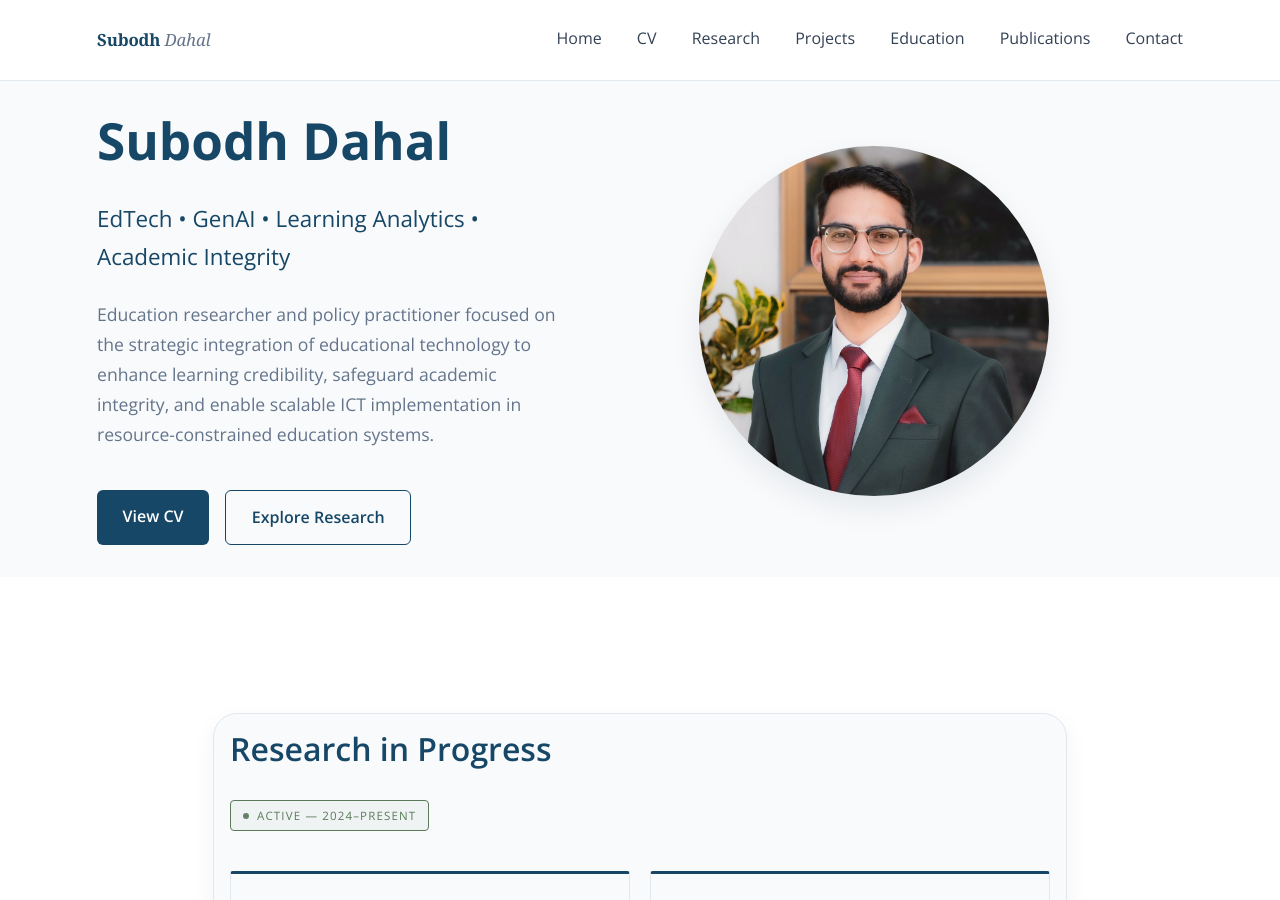
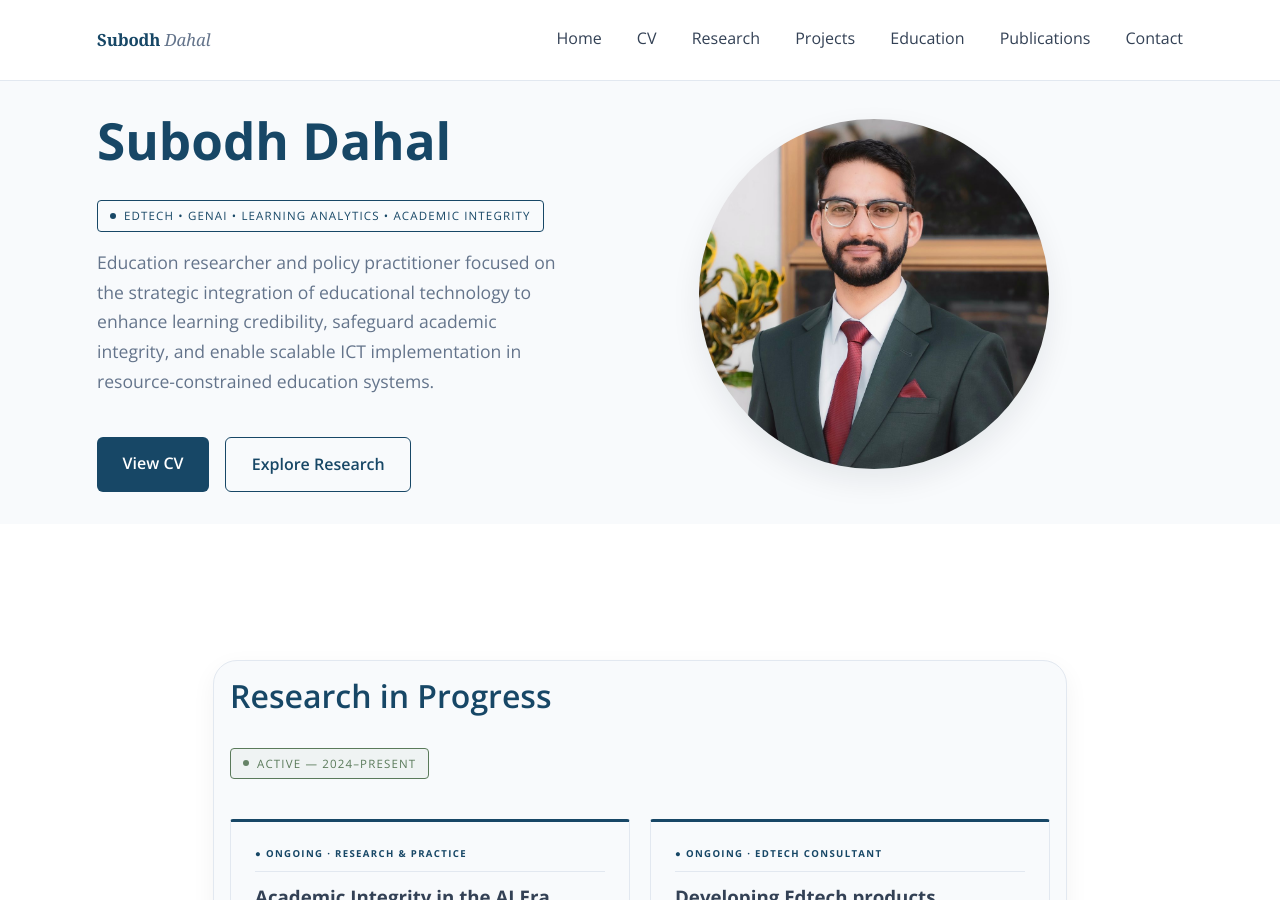
Before and after one commit to dahalsubodh/dahalsubodh.github.io, a Jekyll site: the page built from index.md, in a window 1280 px wide and 900 px high. Built offline with Jekyll 4.4.1, drawn with Linux system fonts in a browser that asks for light colours.

Commit message:
Update hero.html

```diff
--- a/_includes/hero.html
+++ b/_includes/hero.html
@@ -4,16 +4,18 @@
       <h1>
   <span class="hero-name">Subodh Dahal</span>
 </h1>
-      <h2 class="hero-subtitle">
-       EdTech • GenAI • Learning Analytics • Academic Integrity
-      </h2>
+
+       <span class="status-badge static">
+  <span class="status-dot"></span>
+  EdTech • GenAI • Learning Analytics • Academic Integrity
+</span>
 
       <p class="hero-description">
         Education researcher and policy practitioner focused on the strategic integration of educational technology to enhance learning credibility, safeguard academic integrity, and enable scalable ICT implementation in resource-constrained education systems.
       </p>
 
       <div class="hero-cta">
-        <a href="/assets/Subodh Dahal — Academic CV - 3 pager (2026).pdf" class="btn-primary">View CV</a>
+        <a href="https://subodhdahal.me/assets/CV-Subodh-dahal-v2032026.pdf" class="btn-primary" target="_blank" rel="noopener">View CV</a>
         <a href="/research" class="btn-secondary">Explore Research</a>
       </div>
     </div>
```
